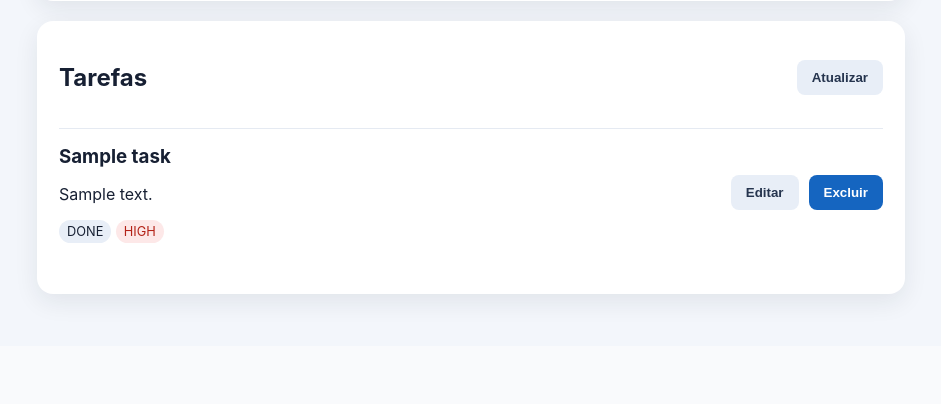
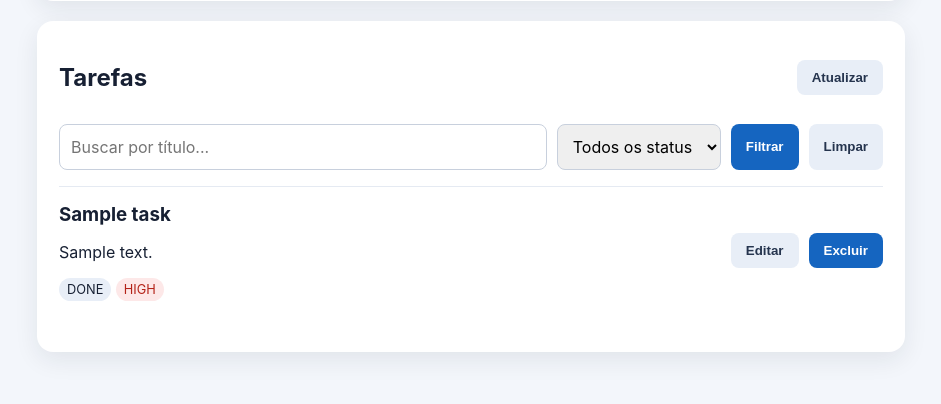
Before and after one commit to f3rreiraa/task-manager-copilot-java, a Spring Boot app: page / in a window 1280 px wide. Shown: the part 703-1107 px from the top of the page, without its empty margins (169-1110 px from the left). Before the commit the page ends 1010 px from the top, so only its background shows below. Run offline with Spring Boot 4, Linux system fonts and the light colour scheme; tables that the repository leaves empty hold one stand-in row (values such as "Sample post").

Commit message:
feat: filtros de titulo e status no frontend

```diff
--- a/src/main/resources/static/app.js
+++ b/src/main/resources/static/app.js
@@ -3,7 +3,26 @@ const fields={id:document.querySelector('#task-id'),title:document.querySelector
 function notify(text,type='success'){message.textContent=text;message.className=type;}
 function reset(){form.reset();fields.id.value='';document.querySelector('#cancel').hidden=true;}
 async function request(url,options={}){const response=await fetch(url,{headers:{'Content-Type':'application/json'},...options});if(response.status===204)return null;const data=await response.json().catch(()=>({}));if(!response.ok)throw new Error(data.message||'Falha na operação');return data;}
-async function load(){loading.hidden=false;list.innerHTML='';try{const tasks=await request(api);tasks.forEach(render);}catch(e){notify(e.message,'error');}finally{loading.hidden=true;}}
+async function load(){loading.hidden=false;list.innerHTML='';try{const tasks=await request(api+buildQuery());if(tasks.length===0){list.innerHTML='<li class="empty">Nenhuma tarefa encontrada.</li>';}tasks.forEach(render);}catch(e){notify(e.message,'error');}finally{loading.hidden=true;}}
 function render(task){const li=document.createElement('li');li.className='task';li.innerHTML=`<div class="row"><div><h3></h3><p></p><span class="badge status"></span> <span class="badge priority"></span></div><div class="task-actions"><button class="edit secondary">Editar</button><button class="delete">Excluir</button></div></div>`;li.querySelector('h3').textContent=task.title;li.querySelector('p').textContent=task.description||'Sem descrição';li.querySelector('.badge.status').textContent=task.status;li.querySelector('.badge.priority').textContent=task.priority;li.querySelector('.badge.priority').classList.add(task.priority.toLowerCase());li.querySelector('.edit').onclick=()=>{fields.id.value=task.id;fields.title.value=task.title;fields.description.value=task.description||'';fields.status.value=task.status;fields.priority.value=task.priority;document.querySelector('#cancel').hidden=false;scrollTo({top:0,behavior:'smooth'});};li.querySelector('.delete').onclick=async()=>{if(confirm(`Excluir "${task.title}"?`)){try{await request(`${api}/${task.id}`,{method:'DELETE'});notify('Tarefa excluída.');load();}catch(e){notify(e.message,'error');}}};list.appendChild(li);}
 form.addEventListener('submit',async e=>{e.preventDefault();const payload={title:fields.title.value,description:fields.description.value,status:fields.status.value,priority:fields.priority.value};try{const id=fields.id.value;await request(id?`${api}/${id}`:api,{method:id?'PUT':'POST',body:JSON.stringify(payload)});notify(id?'Tarefa atualizada.':'Tarefa criada.');reset();load();}catch(err){notify(err.message,'error');}});
-document.querySelector('#cancel').onclick=reset;document.querySelector('#reload').onclick=load;load();
+document.querySelector('#cancel').onclick=reset;document.querySelector('#reload').onclick=load;
+
+// filtros (busca por titulo e status)
+const filterForm = document.querySelector('#filters');
+const filterTitle = document.querySelector('#filter-title');
+const filterStatus = document.querySelector('#filter-status');
+
+function buildQuery() {
+  const params = new URLSearchParams();
+  if (filterTitle.value.trim()) params.append('title', filterTitle.value.trim());
+  if (filterStatus.value) params.append('status', filterStatus.value);
+  const query = params.toString();
+  return query ? '?' + query : '';
+}
+
+filterForm.addEventListener('submit', e => { e.preventDefault(); load(); });
+filterStatus.addEventListener('change', load);
+document.querySelector('#clear-filters').onclick = () => { filterForm.reset(); load(); };
+
+load();
--- a/src/main/resources/static/index.html
+++ b/src/main/resources/static/index.html
@@ -1,2 +1,2 @@
 <!doctype html><html lang="pt-BR"><head><meta charset="utf-8"><meta name="viewport" content="width=device-width,initial-scale=1"><title>Task Manager</title><link rel="stylesheet" href="styles.css"></head>
-<body><main><h1>Task Manager</h1><p class="subtitle">Java + Spring Boot + GitHub Copilot</p><section class="card"><h2>Nova tarefa</h2><form id="task-form"><input id="task-id" type="hidden"><label>Título<input id="title" required minlength="3" maxlength="100"></label><label>Descrição<textarea id="description" maxlength="500"></textarea></label><label>Status<select id="status"><option>PENDING</option><option>IN_PROGRESS</option><option>DONE</option></select></label><label>Prioridade<select id="priority"><option value="LOW">LOW</option><option value="MEDIUM" selected>MEDIUM</option><option value="HIGH">HIGH</option></select></label><div><button type="submit">Salvar</button><button type="button" id="cancel" class="secondary" hidden>Cancelar</button></div></form><p id="message" role="status"></p></section><section class="card"><div class="row"><h2>Tarefas</h2><button id="reload" class="secondary">Atualizar</button></div><div id="loading">Carregando...</div><ul id="tasks"></ul></section></main><script src="app.js"></script></body></html>
+<body><main><h1>Task Manager</h1><p class="subtitle">Java + Spring Boot + GitHub Copilot</p><section class="card"><h2>Nova tarefa</h2><form id="task-form"><input id="task-id" type="hidden"><label>Título<input id="title" required minlength="3" maxlength="100"></label><label>Descrição<textarea id="description" maxlength="500"></textarea></label><label>Status<select id="status"><option>PENDING</option><option>IN_PROGRESS</option><option>DONE</option></select></label><label>Prioridade<select id="priority"><option value="LOW">LOW</option><option value="MEDIUM" selected>MEDIUM</option><option value="HIGH">HIGH</option></select></label><div><button type="submit">Salvar</button><button type="button" id="cancel" class="secondary" hidden>Cancelar</button></div></form><p id="message" role="status"></p></section><section class="card"><div class="row"><h2>Tarefas</h2><button id="reload" class="secondary">Atualizar</button></div><form id="filters" class="filters"><input id="filter-title" type="search" placeholder="Buscar por título..." aria-label="Buscar por título"><select id="filter-status" aria-label="Filtrar por status"><option value="">Todos os status</option><option>PENDING</option><option>IN_PROGRESS</option><option>DONE</option></select><button type="submit">Filtrar</button><button type="button" id="clear-filters" class="secondary">Limpar</button></form><div id="loading">Carregando...</div><ul id="tasks"></ul></section></main><script src="app.js"></script></body></html>
--- a/src/main/resources/static/styles.css
+++ b/src/main/resources/static/styles.css
@@ -1,3 +1,5 @@
 :root{font-family:Inter,system-ui,sans-serif;color:#172033;background:#f3f6fb}*{box-sizing:border-box}body{margin:0}main{max-width:900px;margin:0 auto;padding:32px 16px}.subtitle{color:#5d6b82}.card{background:#fff;border-radius:16px;padding:22px;margin:20px 0;box-shadow:0 8px 24px #17203315}form{display:grid;gap:14px}label{display:grid;gap:6px;font-weight:600}input,textarea,select{padding:11px;border:1px solid #c8d0dd;border-radius:8px;font:inherit}textarea{min-height:90px}button{border:0;border-radius:8px;padding:10px 15px;background:#1565c0;color:white;font-weight:700;cursor:pointer}.secondary{background:#e8eef7;color:#25344e}.row,.task-actions{display:flex;justify-content:space-between;align-items:center;gap:10px}ul{list-style:none;padding:0}.task{border-top:1px solid #e5eaf2;padding:16px 0}.task h3{margin:0 0 6px}.badge{font-size:.8rem;background:#e8eef7;padding:4px 8px;border-radius:999px}#message.error{color:#b42318}#message.success{color:#067647}@media(max-width:600px){.row,.task-actions{align-items:flex-start;flex-direction:column}}
 /* cores da prioridade */
 .badge.low{background:#e6f4ea;color:#1e6b34}.badge.medium{background:#fff4e0;color:#8a5300}.badge.high{background:#fde8e8;color:#b42318}
+/* filtros */
+.filters{display:flex;flex-wrap:wrap;gap:10px;margin:12px 0}.filters input{flex:1;min-width:180px}.empty{color:#5d6b82;padding:16px 0}
```
